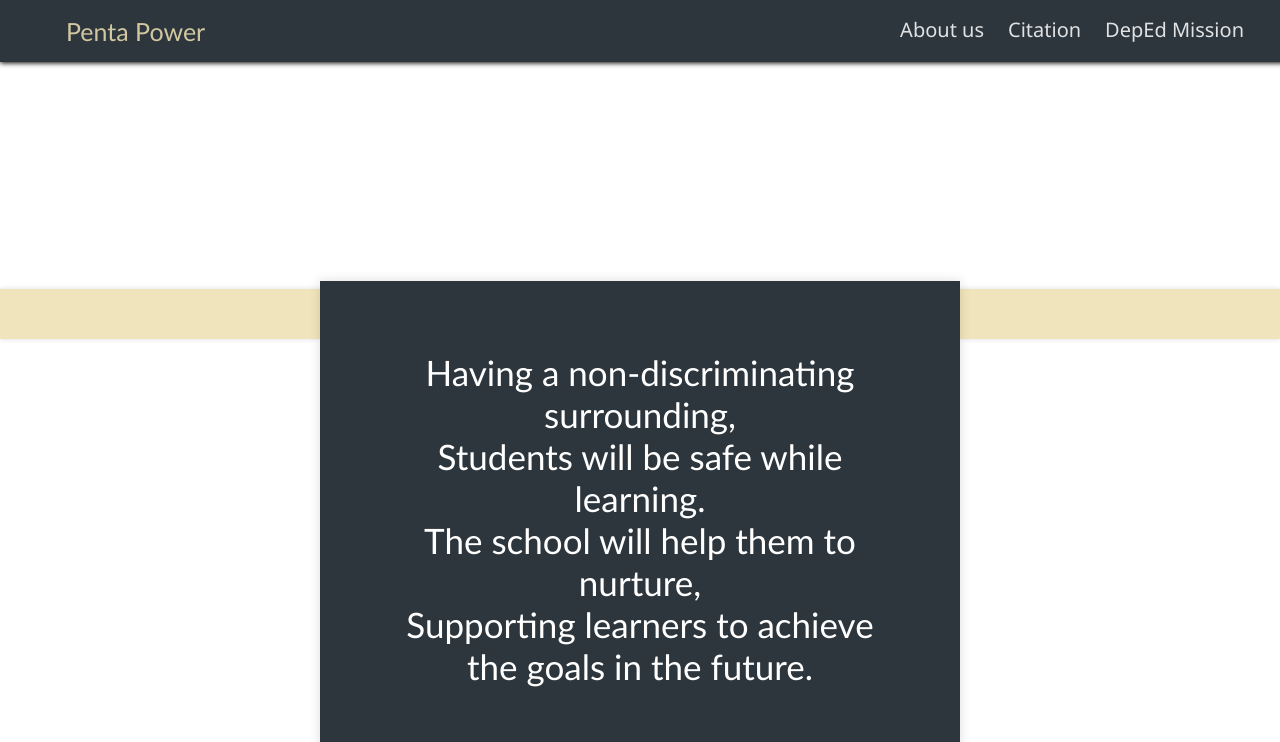
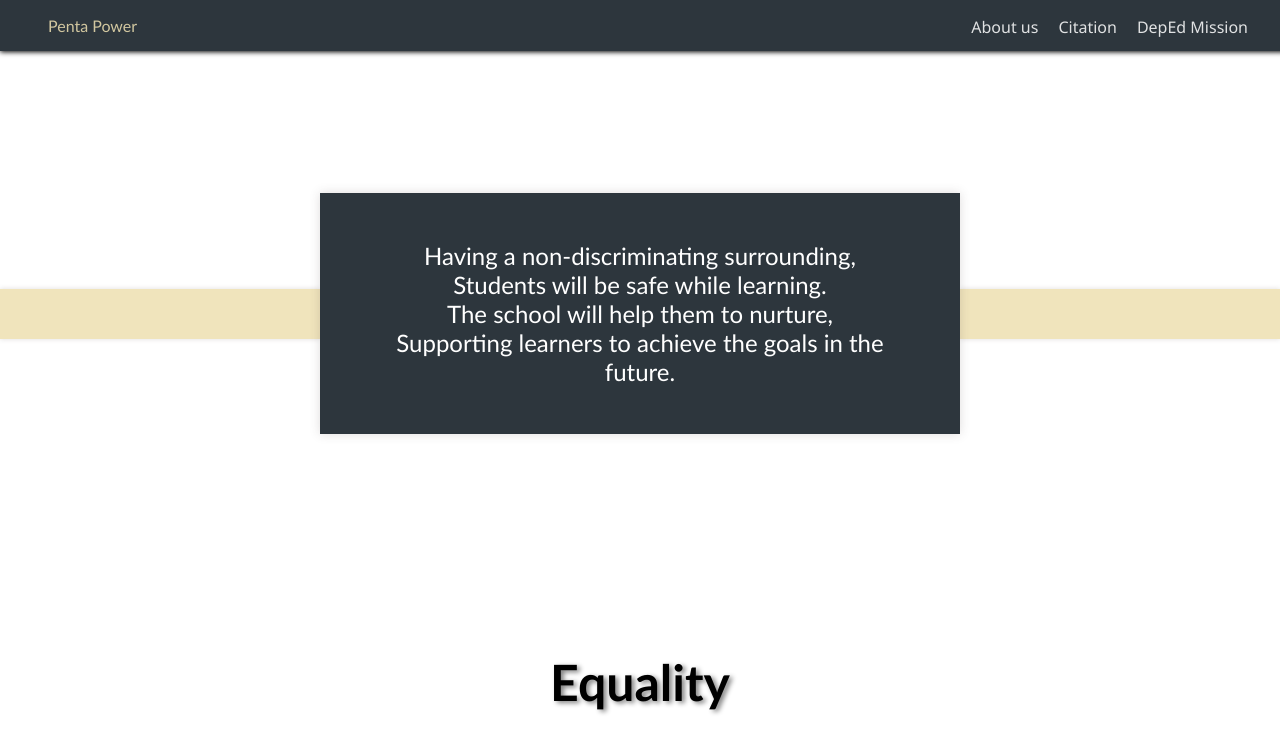
Before and after one commit to Kenzhie123/E-Tech_Site, a plain HTML site: page index.html in a window 1280 px wide. Shown: the top 742 px of the page. Drawn offline with nearby package versions, Linux system fonts and the light colour scheme.

Commit message:
Update style.css

```diff
--- a/style.css
+++ b/style.css
@@ -77,7 +77,7 @@ body
     text-decoration: none;
     color:#eee0b1da;
     font-family: 'Trebuchet MS', 'Lucida Sans Unicode', 'Lucida Grande', 'Lucida Sans', Arial, sans-serif ;
-    font-size: 25px;
+
 
     padding: 0px;
 
@@ -104,7 +104,7 @@ body
 
     padding: 2em;
     margin-top: 8em;
-    font-size: 35px;
+    font-size: 24px;
 
     text-align: center;
     color: #ffffff;
@@ -132,11 +132,6 @@ body
     font-family:'Segoe UI', Tahoma, Geneva, Verdana, sans-serif;
     padding-right: 1em;
 
-    font-size: 20px;
-
-
-
-
 }
 
 .navbaraboutus:hover
@@ -145,7 +140,7 @@ body
     text-decoration: none;
     font-family:'Segoe UI', Tahoma, Geneva, Verdana, sans-serif;
     padding-right: 1em;
-    font-size: 20px;
+
 
 }
 
@@ -156,7 +151,6 @@ body
     text-decoration: none;
     font-family:'Segoe UI', Tahoma, Geneva, Verdana, sans-serif;
     padding-right: 1em;
-    font-size: 20px;
 
 
     animation: scale 200ms ease-in;
@@ -171,7 +165,7 @@ body
     text-decoration: none;
     font-family:'Segoe UI', Tahoma, Geneva, Verdana, sans-serif;
     padding-right: 1em;
-    font-size: 20px;
+
 
     animation: scale 200ms ease-in;
     animation-fill-mode: forwards;
@@ -232,9 +226,6 @@ body
     color: #ffffff;
     font-family: Cambria, Cochin, Georgia, Times, 'Times New Roman', serif;
     box-shadow: 0px 0px 15px gray;
-
-
-
     padding:1rem;
 }
 
```
